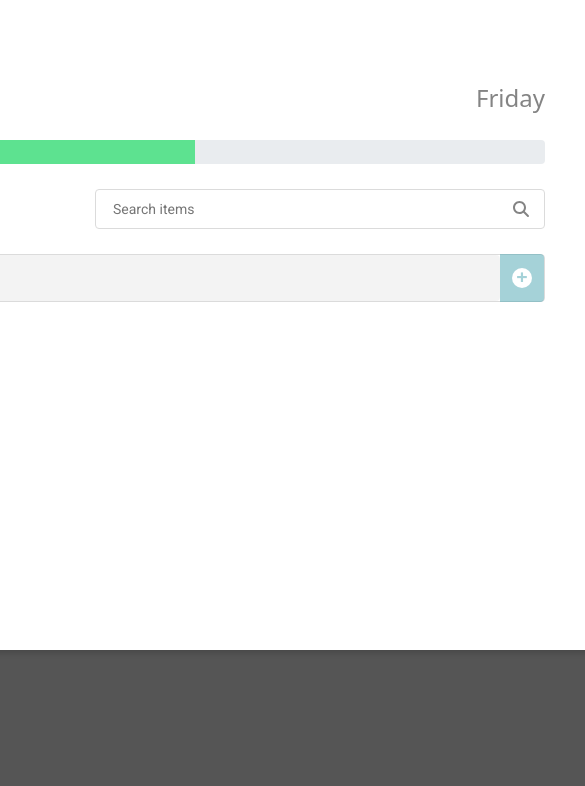
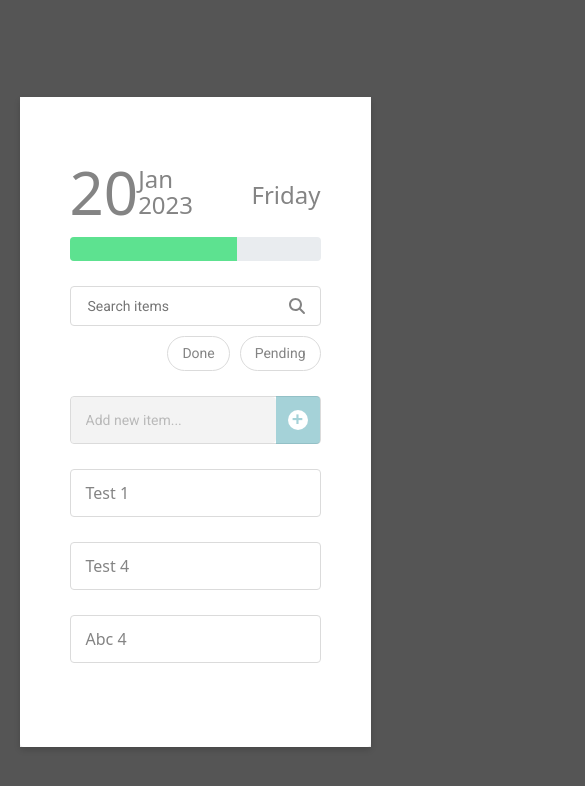
Before and after one commit to sizebay/frontend-challenge, a React (Create React App) app: page / in a window 390 px wide. Shown: the top 786 px of the page, 585 px wide, since content can reach past the window. Built offline with nearby package versions, Linux system fonts and the light colour scheme.

Commit message:
Finish project

```diff
--- a/src/assets/styles/additem.css
+++ b/src/assets/styles/addItem.css
@@ -7,6 +7,7 @@
   opacity: 1;
   padding: 0px;
   align-items: center;
+  margin-bottom: 25px;
 }
 
 .add-container input {
--- a/src/assets/styles/index.css
+++ b/src/assets/styles/index.css
@@ -6,7 +6,9 @@ html {
   font-family: "Roboto", sans-serif;
   display: flex;
   justify-content: center;
+  align-items: center;
   background-color: #555555;
+  height: 100%;
 }
 
 *,
--- a/src/assets/styles/searchbar.css
+++ b/src/assets/styles/searchbar.css
@@ -1,7 +1,9 @@
 .search-container {
   display: flex;
+  flex-wrap: wrap-reverse;
   justify-content: space-between;
   padding: 25px 0px 25px;
+  gap: 10px;
 }
 
 .search-input-container {
@@ -55,3 +57,13 @@
 .icon {
   color: #848484;
 }
+
+.close {
+  cursor: pointer;
+}
+
+@media screen and (max-width: 650px) {
+  .buttons {
+    margin-left: auto;
+  }
+}
--- a/src/assets/styles/todo.css
+++ b/src/assets/styles/todo.css
@@ -1,6 +1,6 @@
 .todo-container {
-  width: 800px;
-  height: 650px;
+  max-width: 90vw;
+  min-height: 650px;
   background: #ffffff 0% 0% no-repeat padding-box;
   box-shadow: 0px 3px 6px #00000029;
   border-radius: 4px;
--- /dev/null
+++ b/src/assets/styles/todoList.css
@@ -0,0 +1,111 @@
+.todo-list-container {
+  display: flex;
+  flex-wrap: nowrap;
+  width: 100%;
+  justify-content: space-between;
+  align-items: center;
+  border: 1px solid #dbdbdb;
+  height: 48px;
+  margin: 25px 0 25px;
+  padding: 15px 0px 15px 15px;
+  border-radius: 4px;
+  color: #848484;
+  position: relative;
+}
+
+.todo-list-container:focus-within {
+  background: #f4f4f4 0% 0% no-repeat padding-box;
+}
+
+.todo-list-container p {
+  background: none;
+  margin: 0;
+  flex-grow: 2;
+}
+
+.todo-list-container input {
+  background: none;
+  flex-grow: 2;
+  outline: none;
+  border: 0;
+  color: #848484;
+}
+
+.todo-buttons {
+  display: flex;
+  flex-direction: row;
+  cursor: pointer;
+}
+
+.todo-button {
+  outline: none;
+  border: 0;
+  background-color: #ffffff;
+  padding: 2px;
+  width: 20px;
+  height: 20px;
+  border-radius: 50%;
+  display: flex;
+  justify-content: center;
+  align-items: center;
+}
+
+.remove-container {
+  display: flex;
+  justify-content: center;
+  align-items: center;
+  background: #e34f4f 0% 0% no-repeat padding-box;
+  width: 44px;
+  height: 48px;
+}
+
+.remove-container button {
+  color: #e34f4f;
+  font-size: 25px;
+  padding-bottom: 5px;
+}
+
+.edit-container {
+  display: flex;
+  justify-content: center;
+  align-items: center;
+  background: #5de290 0% 0% no-repeat padding-box;
+  width: 44px;
+  height: 48px;
+}
+
+.green {
+  color: #5de290;
+}
+
+.link {
+  text-decoration: underline;
+  cursor: pointer;
+}
+
+.balloon {
+  z-index: 1;
+  color: #ffffff;
+  position: absolute;
+  top: 100%;
+  left: 50%;
+  transform: translateX(-50%);
+  max-width: 30em;
+  background: #848484 !important;
+  padding: 1em 1.5em;
+  font-size: 14px;
+  border-radius: 5px;
+}
+
+.balloon::before {
+  content: "";
+  position: absolute;
+  width: 0;
+  height: 0;
+  bottom: 100%;
+  left: 37px;
+  border: 0.75rem solid transparent;
+  border-top: none;
+  border-bottom-color: #848484;
+  filter: drop-shadow(0 -0.0625rem 0.0625rem rgba(0, 0, 0, 0.1));
+}
--- a/src/components/AddItem.js
+++ b/src/components/AddItem.js
@@ -1,6 +1,6 @@
 import React, { useState } from "react";
 
-import "../assets/styles/additem.css";
+import "../assets/styles/addItem.css";
 
 export default function AddItem(props) {
   const [todo, setTodo] = useState("");
@@ -14,9 +14,13 @@ export default function AddItem(props) {
         type='text'
         placeholder='Add new item...'
         onChange={handleChange}
+        value={todo}
       />
       <button
-        onClick={() => props.handleAddTodo({ name: todo, status: "Pending" })}
+        onClick={() => {
+          props.handleAddTodo({ name: todo, status: "Pending" });
+          setTodo("");
+        }}
       >
         <div>+</div>
       </button>
--- a/src/components/Searchbar.js
+++ b/src/components/Searchbar.js
@@ -4,7 +4,6 @@ import { FontAwesomeIcon } from "@fortawesome/react-fontawesome";
 import {
   faCheck,
   faClose,
-  faCross,
   faMagnifyingGlass,
 } from "@fortawesome/free-solid-svg-icons";
 
@@ -82,7 +81,7 @@ export default function Searchbar(props) {
           {props.search === "" ? (
             <FontAwesomeIcon icon={faMagnifyingGlass} className='icon' />
           ) : (
-            <FontAwesomeIcon icon={faClose} className='icon' />
+            <FontAwesomeIcon icon={faClose} className='icon close' />
           )}
         </div>
       </div>
--- a/src/components/Todo.js
+++ b/src/components/Todo.js
@@ -10,7 +10,6 @@ import "../assets/styles/todo.css";
 export default function Todo() {
   const [todos, setTodos] = useState([
     { name: "Test 1", status: "Done" },
-    { name: "Test 2", status: "Pending" },
     { name: "Test 4", status: "Done" },
     { name: "Abc 4", status: "Pending" },
   ]);
@@ -20,7 +19,7 @@ export default function Todo() {
   const [filteredTodos, setFilteredTodos] = useState(todos);
 
   function handleAddTodo(todo) {
-    setTodos([...todos, todo]);
+    todo.name !== "" && setTodos([...todos, todo]);
   }
 
   function handleRemoveTodo(todo) {
@@ -58,10 +57,25 @@ export default function Todo() {
   }
 
   function handleEditTodo(id, newName) {
-    let todosCopy = [...todos];
-    todosCopy[id].name = newName;
-    console.log(todosCopy);
-    setTodos(todosCopy);
+    if (newName !== "") {
+      let todosCopy = [...todos];
+      todosCopy[id].name = newName;
+      setTodos(todosCopy);
+    } else {
+      return;
+    }
+  }
+
+  function handleEditStatus(id) {
+    // let todosCopy = [...todos];
+    console.log("asadasd");
+    // if (todosCopy[id].status === "Done") {
+    //   todosCopy[id].status = "Pending";
+    //   setTodos(todosCopy);
+    // } else {
+    //   todosCopy[id].status = "Done";
+    //   setTodos(todosCopy);
+    // }
   }
 
   return (
@@ -86,6 +100,7 @@ export default function Todo() {
         setStatus={setStatus}
         handleSearchTodo={handleSearchTodo}
         handleEditTodo={handleEditTodo}
+        handleEditStatus={handleEditStatus}
       />
     </div>
   );
--- a/src/components/TodoList.js
+++ b/src/components/TodoList.js
@@ -1,4 +1,9 @@
 import React, { useState, useEffect } from "react";
+
+import { FontAwesomeIcon } from "@fortawesome/react-fontawesome";
+import { faCheck } from "@fortawesome/free-solid-svg-icons";
+
+import "../assets/styles/todoList.css";
 
 export default function TodoList(props) {
   const [input, setInput] = useState("");
@@ -13,47 +18,55 @@ export default function TodoList(props) {
       return props.filteredTodos.map((el, index) => {
         if (index === editIndex) {
           return (
-            <div key={index}>
+            <div key={index} className='todo-list-container'>
               <input
                 type='text'
                 value={input}
                 onChange={(e) => {
                   setInput(e.target.value);
                 }}
+                placeholder={el.name}
+                autoFocus
               />
-              <div className='remove-container'>
-                <button
+              <div className='todo-buttons'>
+                <div
+                  className='remove-container'
                   onClick={() => {
                     props.handleRemoveTodo(el);
-                  }}
-                >
-                  -
-                </button>
-              </div>
-              <div className='edit-container'>
-                <button
-                  onClick={() => {
-                    props.handleEditTodo(index, input);
                     let newIndex = "";
                     setEditIndex(newIndex);
                   }}
                 >
-                  V
+                  <button className='todo-button'>-</button>
+                </div>
+                <div
+                  className='edit-container'
+                  onClick={() => {
+                    props.handleEditTodo(index, input);
+                    let newIndex = "";
+                    setInput("");
+                    setEditIndex(newIndex);
+                  }}
+                >
+                  <button className='todo-button'>
+                    <FontAwesomeIcon icon={faCheck} className='check green' />
                   </button>
                 </div>
+              </div>
+              <p className='balloon'>Edit task</p>
             </div>
           );
         } else {
           return (
-            <div key={index}>
-              <p
+            <div
+              key={index}
+              className='todo-list-container'
               onClick={() => {
                 let newIndex = index;
                 setEditIndex(newIndex);
               }}
             >
-                {el.name}
-              </p>
+              <p>{el.name}</p>
             </div>
           );
         }
```
Lines whose indentation alone changed are shown as unchanged.
